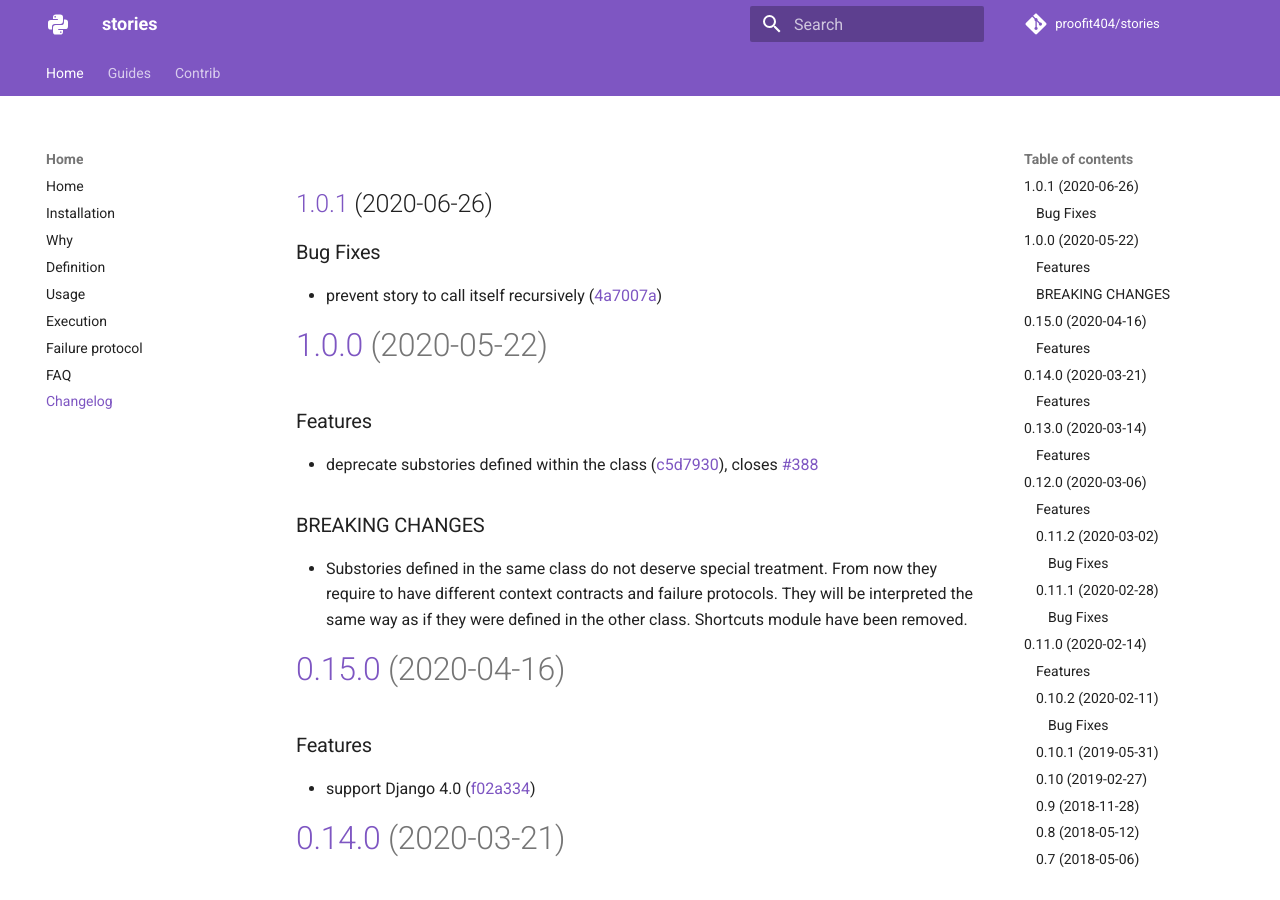
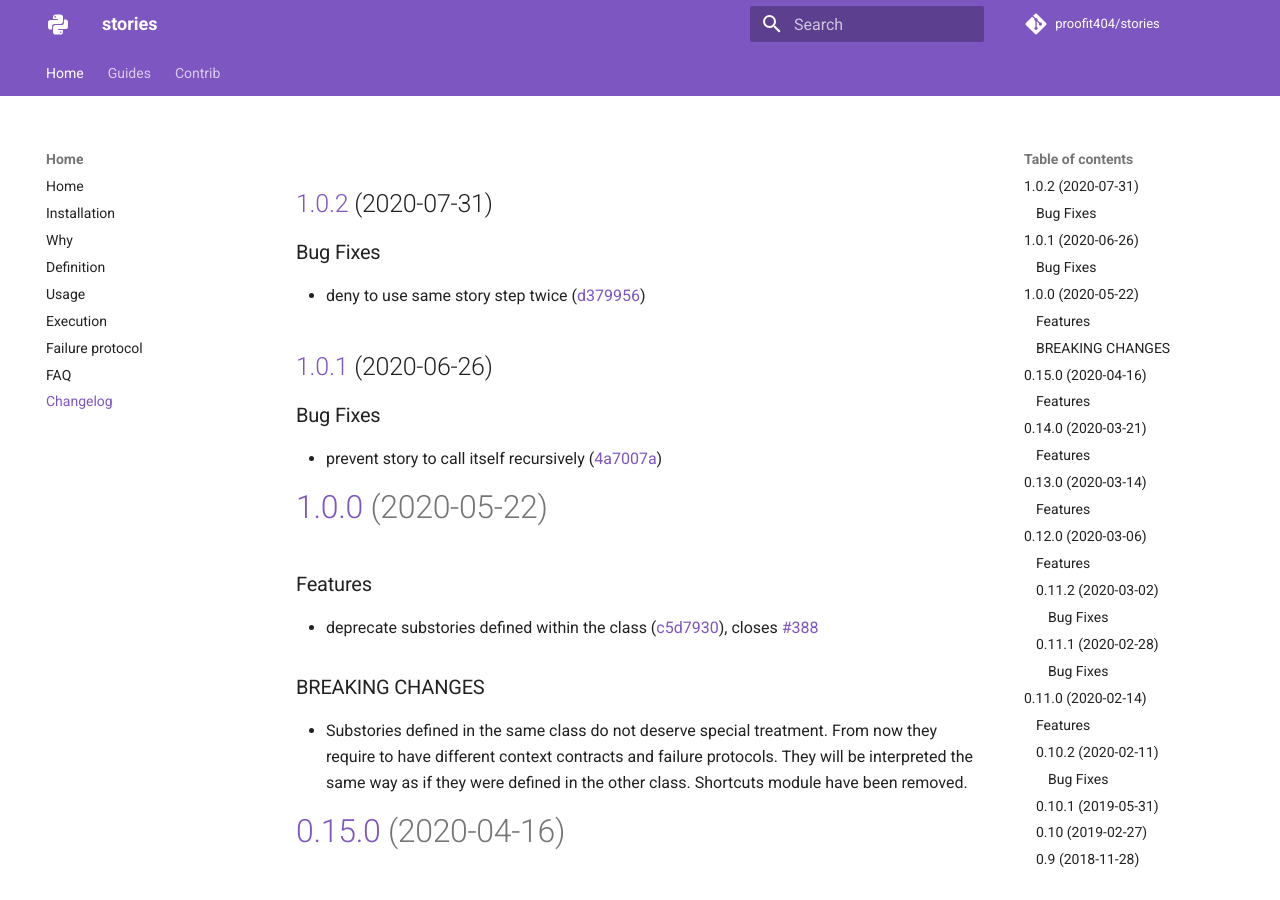
Before and after one commit to proofit404/stories, an MkDocs documentation site: the page built from docs/changelog.md, in a window 1280 px wide and 900 px high. Built offline with MkDocs 1.6.1 and Material for MkDocs 9.7.7, drawn with Linux system fonts in a browser that asks for light colours; comment, search, counter and statistics services are not loaded.

Commit message:
chore(release): 1.0.2 [skip ci]
## [1.0.2](https://github.com/proofit404/stories/compare/1.0.1...1.0.2) (2020-07-31)

### Bug Fixes

* deny to use same story step twice ([d379956](https://github.com/proofit404/stories/commit/d379956db8d4cc1e4a0b3e55872f9ad051d8a29a))

```diff
--- a/docs/changelog.md
+++ b/docs/changelog.md
@@ -1,3 +1,10 @@
+## [1.0.2](https://github.com/proofit404/stories/compare/1.0.1...1.0.2) (2020-07-31)
+
+
+### Bug Fixes
+
+* deny to use same story step twice ([d379956](https://github.com/proofit404/stories/commit/d379956db8d4cc1e4a0b3e55872f9ad051d8a29a))
+
 ## [1.0.1](https://github.com/proofit404/stories/compare/1.0.0...1.0.1) (2020-06-26)
 
 ### Bug Fixes
--- a/pyproject.toml
+++ b/pyproject.toml
@@ -1,6 +1,6 @@
 [tool.poetry]
 name = "stories"
-version = "1.0.1"
+version = "1.0.2"
 
 description = "Define a user story in the business transaction DSL"
 readme = "docs/index.md"
```
